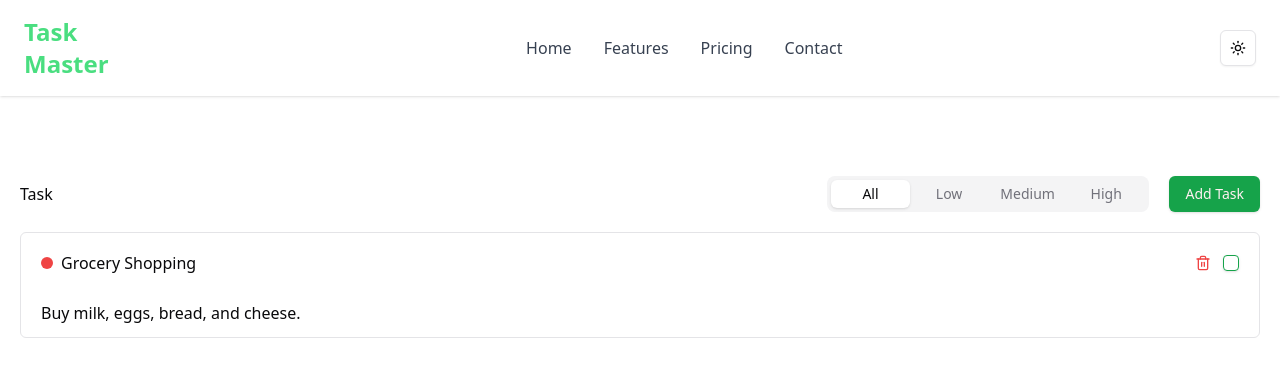
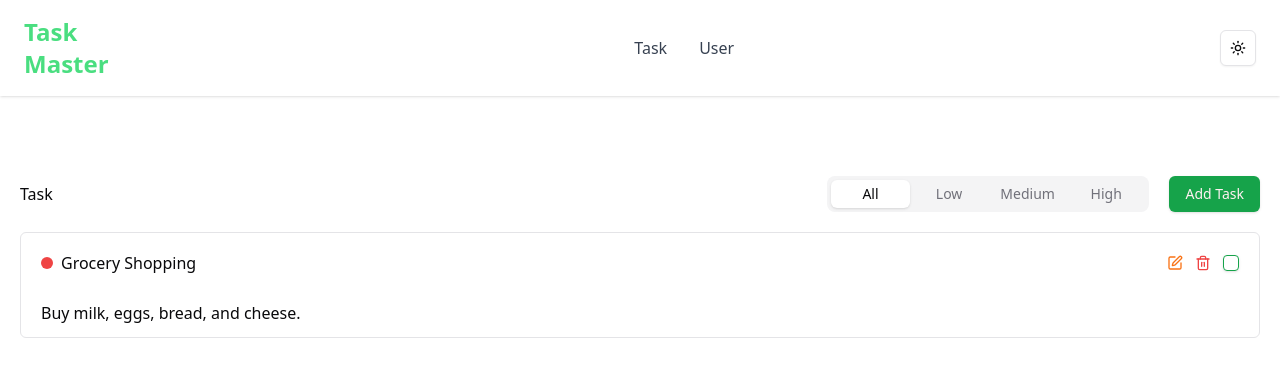
Before and after one commit to mdyeasinhn/Task-management-with-redux, a React (Vite) app: page / in a window 1280 px wide. Shown: the top 376 px of the page. Built offline with nearby package versions, Linux system fonts and the light colour scheme.

Commit message:
designing user card

```diff
--- a/src/Component/layout/Navbar.tsx
+++ b/src/Component/layout/Navbar.tsx
@@ -1,5 +1,6 @@
 import { useState } from "react";
 import { ModeToggle } from "../mode-toggle";
+import { Link } from "react-router-dom";
 
 const Navbar = () => {
     const [isOpen, setIsOpen] = useState(false);
@@ -35,7 +36,7 @@ const Navbar = () => {
                                     d="M6 18L18 6M6 6l12 12"
                                 />
                             </svg>
-                         ) : (
+                        ) : (
                             <svg
                                 xmlns="http://www.w3.org/2000/svg"
                                 className="w-6 h-6"
@@ -60,30 +61,20 @@ const Navbar = () => {
                             : "opacity-0 -translate-x-full lg:opacity-100"}`}
                     >
                         <div className="flex flex-col items-center lg:flex-row">
-                            <a
+                            <Link to="/"
                                 className="my-2 text-gray-700 dark:text-gray-200 hover:text-green-500 dark:hover:text-green-400 lg:mx-4 lg:my-0"
-                                href="#"
+
                             >
-                                Home
-                            </a>
-                            <a
+                                Task
+                            </Link>
+                            <Link to="/users"
                                 className="my-2 text-gray-700 dark:text-gray-200 hover:text-green-500 dark:hover:text-green-400 lg:mx-4 lg:my-0"
-                                href="#"
+
                             >
-                                Features
-                            </a>
-                            <a
-                                className="my-2 text-gray-700 dark:text-gray-200 hover:text-green-500 dark:hover:text-green-400 lg:mx-4 lg:my-0"
-                                href="#"
-                            >
-                                Pricing
-                            </a>
-                            <a
-                                className="my-2 text-gray-700 dark:text-gray-200 hover:text-green-500 dark:hover:text-green-400 lg:mx-4 lg:my-0"
-                                href="#"
-                            >
-                                Contact
-                            </a>
+                                User
+                            </Link>
+
+
                         </div>
                     </div>
 
--- a/src/Component/module/task/AddTaskModal.tsx
+++ b/src/Component/module/task/AddTaskModal.tsx
@@ -11,7 +11,7 @@ import {
 import {
   Form,
   FormControl,
-  FormDescription,
+ // FormDescription,
   FormField,
   FormItem,
   FormLabel,
--- a/src/Component/module/task/taskCard.tsx
+++ b/src/Component/module/task/taskCard.tsx
@@ -4,7 +4,7 @@ import { cn } from "@/lib/utils";
 import { deleteTask, toggleCompleteState } from "@/redux/features/task/taskSlice";
 import { useappDispatch } from "@/redux/hook";
 import { ITask } from "@/types";
-import { Trash2 } from "lucide-react";
+import { Edit,  Trash2 } from "lucide-react";
 
 interface IProps {
     task: ITask;
@@ -24,6 +24,12 @@ export default function TaskCard({ task }: IProps) {
                     <h1 className={cn({"line-through" : task.isCompleted})}>{task.title}</h1>
                 </div>
                 <div className="flex gap-3 items-center">
+                    <Button
+                        variant="link" className="p-0 text-orange-500">
+                        <Edit/>
+
+
+                    </Button>
                     <Button onClick={() => dispatch(deleteTask(task.id))}
                         variant="link" className="p-0 text-red-500">
                         <Trash2 />
--- a/src/pages/Users/Users.tsx
+++ b/src/pages/Users/Users.tsx
@@ -1,9 +1,21 @@
+import { Button } from "@/components/ui/button";
+import { Trash2 } from "lucide-react";
 
 
 export default function Users() {
   return (
-    <div>
-      i am user
+    <div className="mx-auto max-w-7xl px-5 mt-20">
+      <div className="border border-b-2 border-green-400  rounded-md w-[300px] h-[80px]">
+        <div className="flex justify-between p-5">
+          <h1 className=" text-xl">enan</h1>
+          <div className=" text-xl">
+            <Button
+              variant="link" className="p-0 text-red-500">
+              <Trash2 />
+            </Button>
+          </div>
+        </div>
+      </div>
     </div>
   )
 }
--- a/src/pages/task/Task.tsx
+++ b/src/pages/task/Task.tsx
@@ -12,9 +12,9 @@ export default function Task() {
 
     return (
         <div className="mx-auto max-w-7xl px-5 mt-20">
-            <div className="flex justify-end items-center gap-5">
+            <div className="flex justify-between items-center gap-5">
                 <h1 className="mr-auto">Task</h1>
-                <Tabs defaultValue="all">
+                <Tabs defaultValue="all" className="">
                     <TabsList  className="grid w-full grid-cols-4">
                         <TabsTrigger onClick={() => dispatch(updateFilter('all'))} value="all">All</TabsTrigger>
                         <TabsTrigger onClick={() => dispatch(updateFilter('low'))} value="low">Low</TabsTrigger>
```
